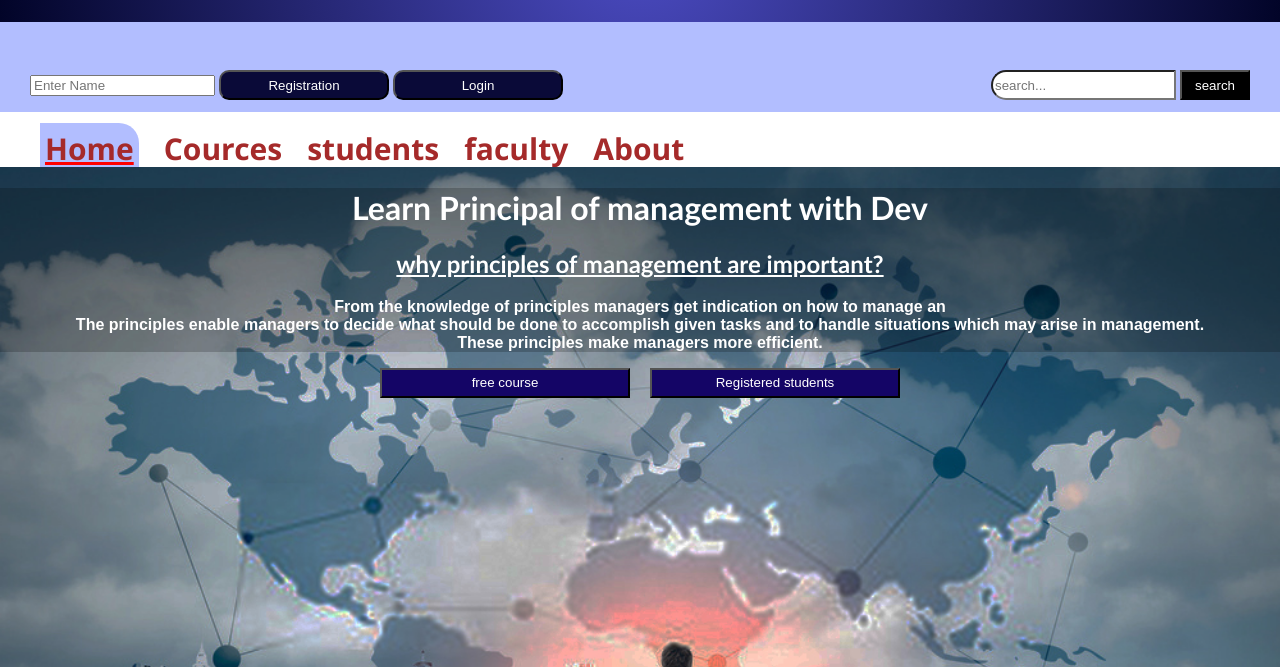
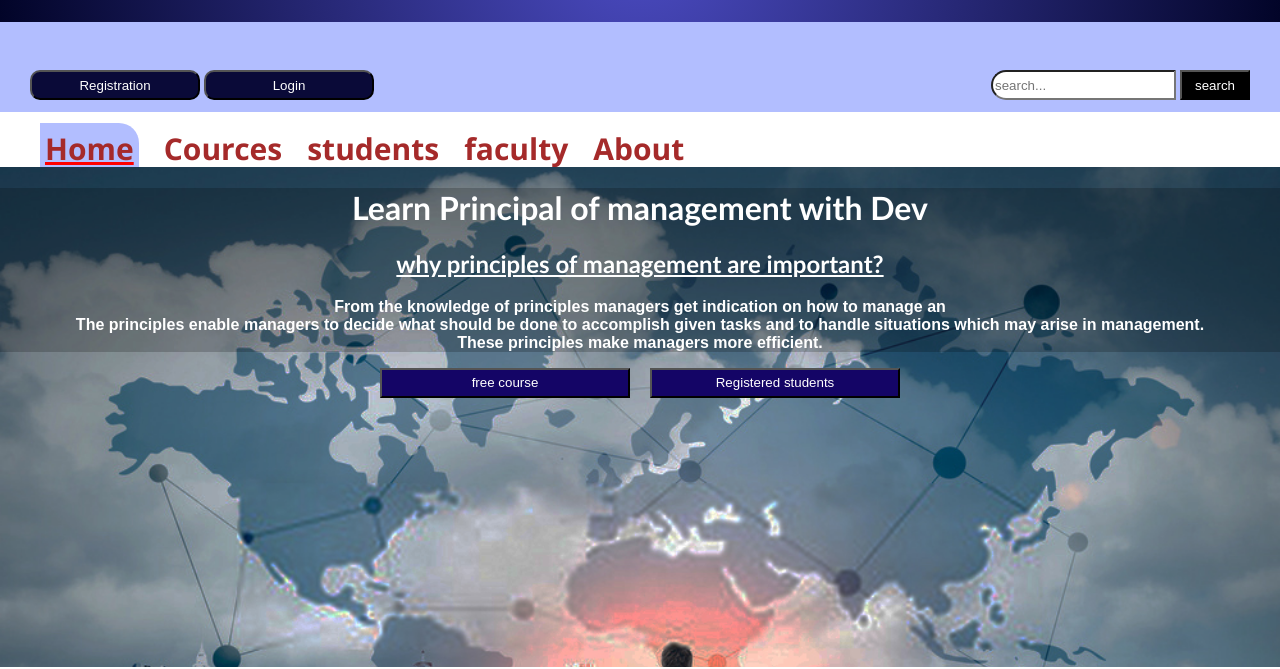
Before and after one commit to manish-mks1/learningwithdev, a plain HTML site: page index.html in a window 1280 px wide. Shown: the part 142-811 px from the top of the page. Drawn offline with Linux system fonts and the light colour scheme.

Commit message:
Update index.html

```diff
--- a/index.html
+++ b/index.html
@@ -23,9 +23,8 @@
         <div align="center" class="srch">
             <br>
             <div id="login">
-                <input type="text" placeholder="Enter Name" id="name">
-                <a href="/employee.html"><button class="bt1">Registration</button></a>
-                <a href="/login.html"><button class="bt1" onclick="alert('Welcome again '+document.getElementById('name').value)">Login</button></a>
+                <a href="./employee.html"><button class="bt1">Registration</button></a>
+                <a href="./login.html"><button class="bt1" >Login</button></a>
             </div>
             <div id="search">
                 <input id="src" type="search" placeholder="search...">
```
